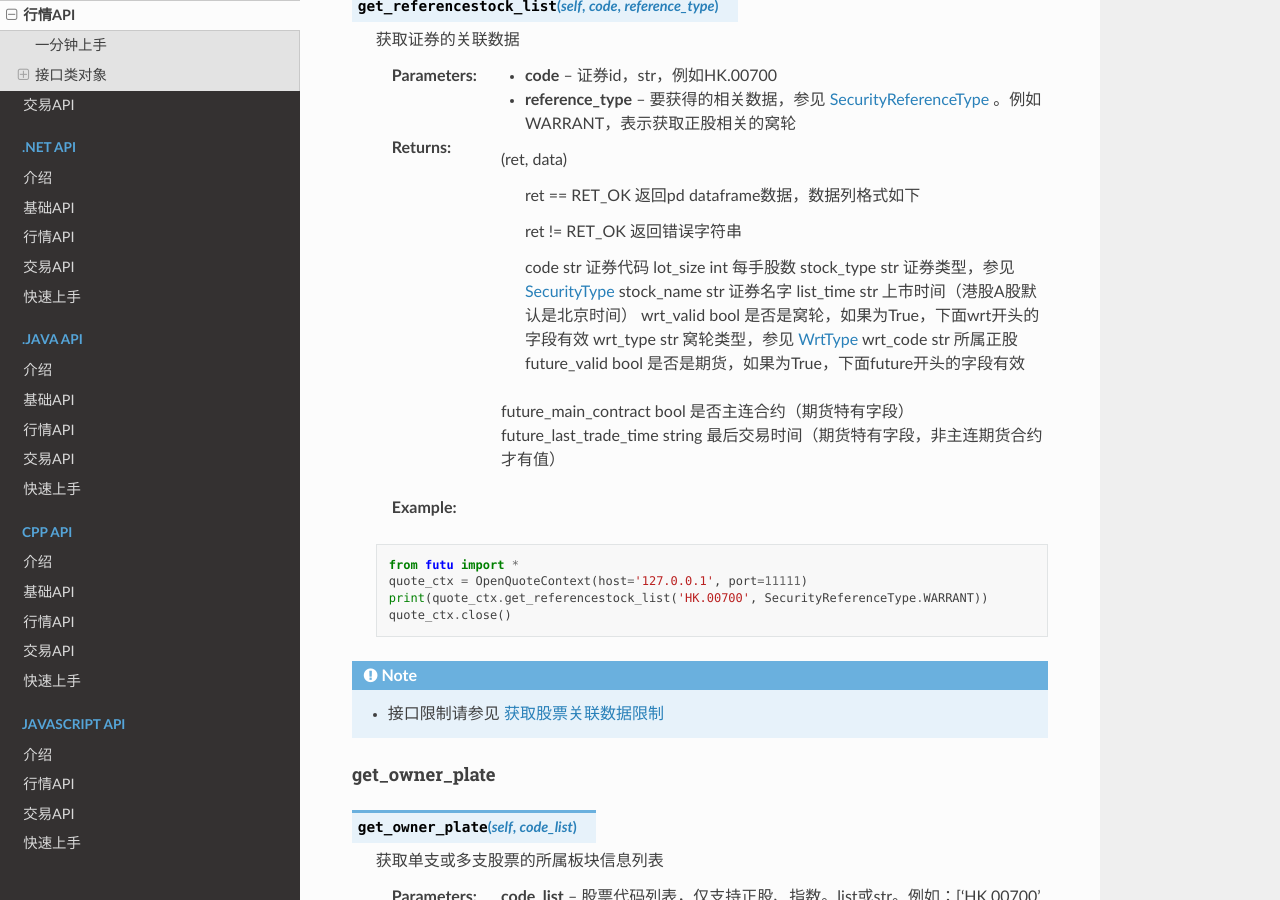
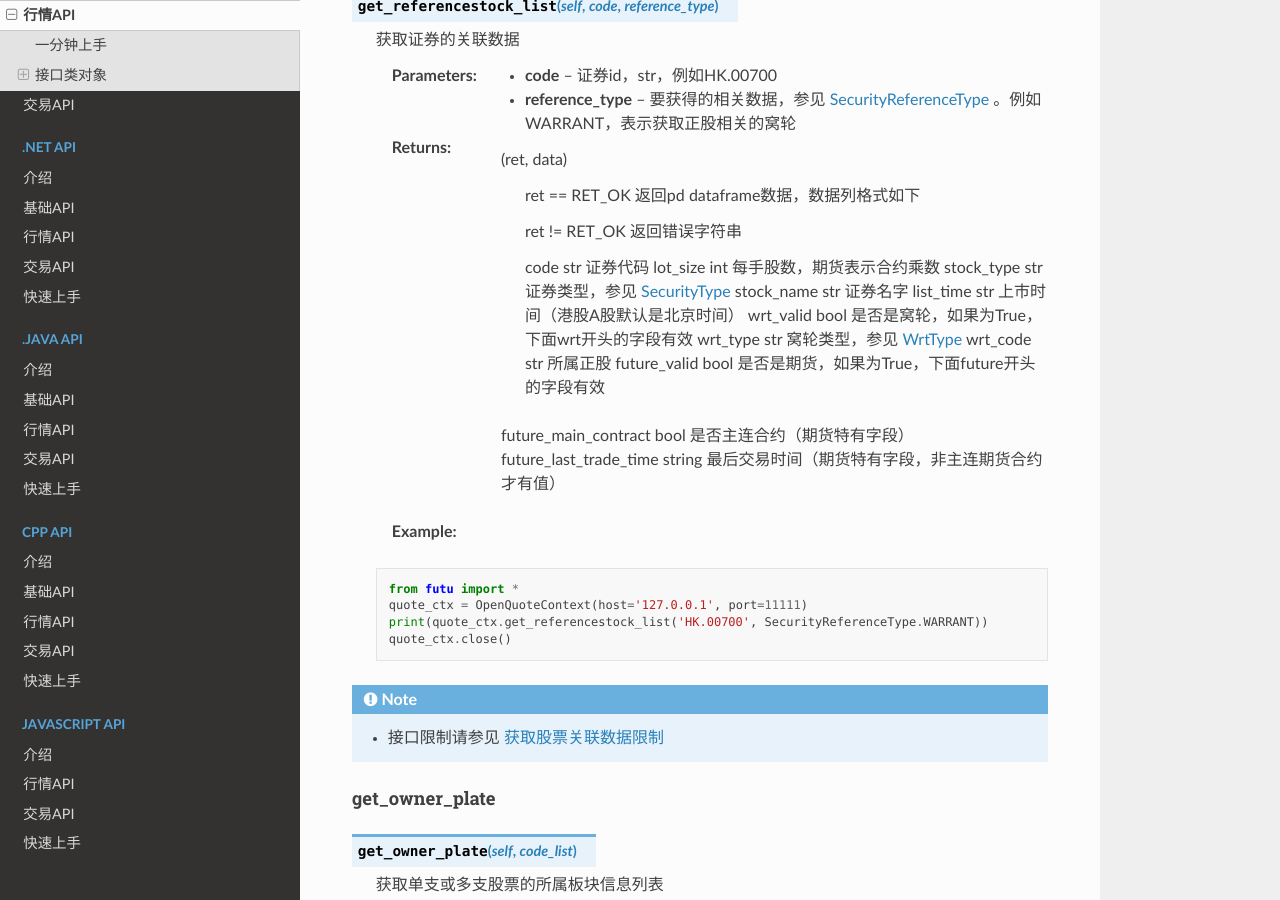
Before and after one commit to FutunnOpen/futu-api-doc, a Sphinx documentation site: the page built from doc_maker/source/api/Quote_API.rst, in a window 1280 px wide and 900 px high, scrolled down 27599 px. Built offline with Sphinx 7.4.7 and the Read the Docs theme 2.0.0, drawn with Linux system fonts in a browser that asks for light colours; some of the changed text lies outside the part shown.

Commit message:
更新lotsize说明

```diff
--- a/doc_maker/source/api/Quote_API.rst
+++ b/doc_maker/source/api/Quote_API.rst
@@ -244,7 +244,7 @@
         =================   ===========   ==============================================================================
         code                str            股票代码
         name                str            名字
-        lot_size            int            每手股数，期权表示每份合约股数（指数期权无该字段）
+        lot_size            int            每手股数，期权表示每份合约股数（指数期权无该字段），期货表示合约乘数
         stock_type          str            股票类型，参见 SecurityType_
         stock_child_type    str            窝轮子类型，参见 WrtType_
         stock_owner         str            窝轮所属正股的代码，或期权标的股的代码
@@ -578,7 +578,7 @@
  index_raise_count                  int            指数类型上涨支数
  index_fall_count                   int            指数类型下跌支数
  index_equal_count                  int            指数类型平盘支数
- lot_size                           int            每手股数，期权表示每份合约股数（指数期权无该字段）
+ lot_size                           int            每手股数，期权表示每份合约股数（指数期权无该字段），期货表示合约乘数
  price_spread                       float          当前向上的摆盘价差,亦即摆盘数据的卖档的相邻档位的报价差
  ask_price                          float          卖价
  bid_price                          float          买价
@@ -691,8 +691,8 @@
         =====================   ===========   ==============================================================
         参数                      类型                        说明
         =====================   ===========   ==============================================================
-        code                    str            股票代码
-        lot_size                int            每手股数
+        code                    str            股票代码，期货表示合约乘数
+        lot_size                int            每手股数，期货表示合约乘数
         stock_name              str            股票名称
         stock_type              str            股票类型，参见 SecurityType_
         list_time               str            上市时间（港股A股默认是北京时间）
@@ -1281,7 +1281,7 @@
 		参数                        类型           说明
 		========================   ===========   ==============================================================================
 		code                        str            证券代码
-		lot_size                    int            每手股数
+		lot_size                    int            每手股数，期货表示合约乘数
 		stock_type                  str            证券类型，参见 SecurityType_
 		stock_name                  str            证券名字
 		list_time                   str            上市时间（港股A股默认是北京时间）
@@ -1762,7 +1762,7 @@
         =================   ===========   ==============================================================================
         code                str            股票代码
         name                str            名字
-        lot_size            int            每手股数，期权表示每份合约股数（指数期权无该字段）
+        lot_size            int            每手股数，期权表示每份合约股数（指数期权无该字段），期货表示合约乘数
         stock_type          str            股票类型，参见 SecurityType_
         stock_child_type    str            窝轮子类型，参见 WrtType_
         stock_owner         str            窝轮所属正股的代码，或期权标的股的代码
```
